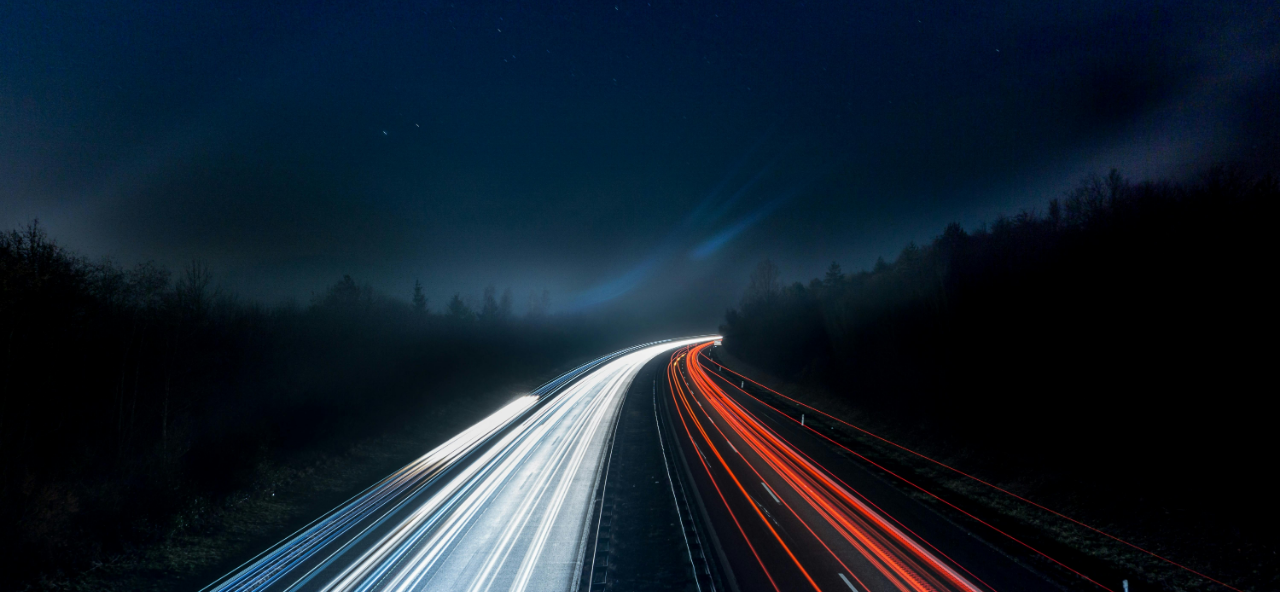
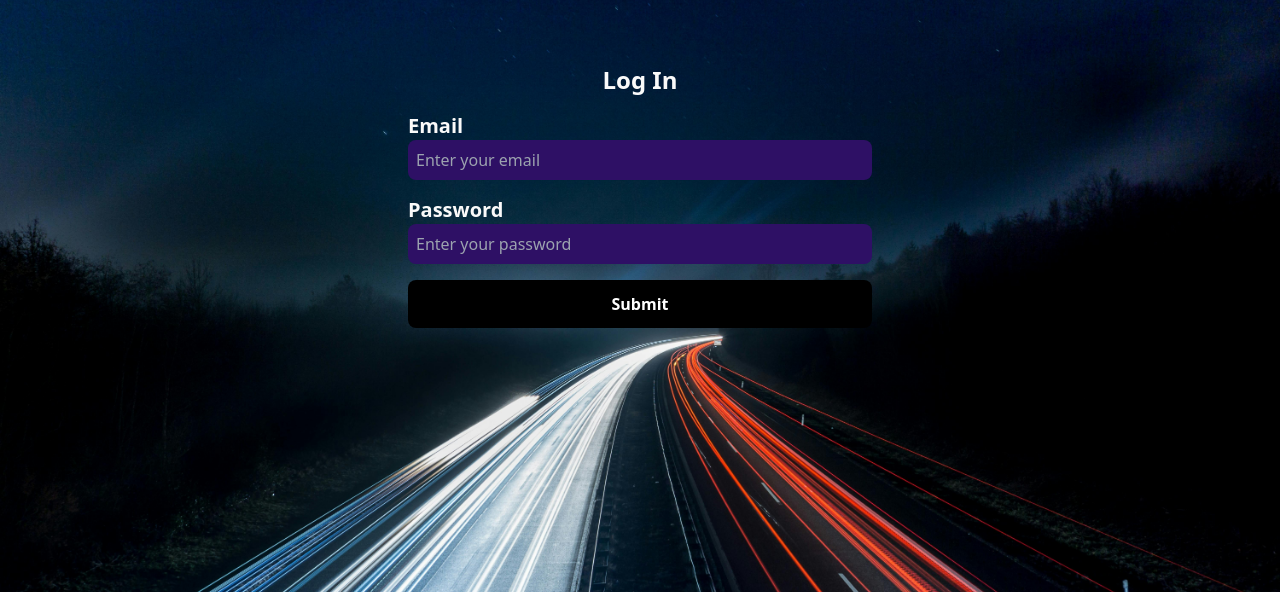
Before and after one commit to Youcode-Classe-E-2024-2025/Abdelali_Latifi_manager, a PHP site: page / in a window 1280 px wide. Shown: the part 76-668 px from the top of the page. Run offline with PHP 8.4, Linux system fonts and the light colour scheme; some libraries are stand-ins or nearby versions.

Commit message:
la création des form

```diff
--- a/index.php
+++ b/index.php
@@ -23,3 +23,49 @@
             <button id="sign_up" class="p-2 text-xl font-bold rounded-lg hover:bg-violet-600">Sign Up</button>
         </div>
     </header>
+
+    <!-- Form Section -->
+    <section id="FormSignUp"  class="flex flex-col items-center w-full max-w-lg mx-auto mt-10 p-6 hidden">
+        <h2 class="text-2xl font-bold mb-4">Log In</h2>
+        <form action="#" class="w-full space-y-4">
+            <div>
+                <label for="first-name" class="block text-xl font-bold">First Name</label>
+                <input id="first-name" type="text" placeholder="Enter your first name" class="w-full p-2 rounded-lg bg-violet-950  focus:outline-none focus:ring-2 focus:ring-fuchsia-500">
+            </div>
+            <div>
+                <label for="last-name" class="block text-xl font-bold">Last Name</label>
+                <input id="last-name" type="text" placeholder="Enter your last name" class="w-full p-2 rounded-lg bg-violet-950  focus:outline-none focus:ring-2 focus:ring-fuchsia-500">
+            </div>
+            <div>
+                <label for="email" class="block text-xl font-bold">Email</label>
+                <input id="email" type="email" placeholder="Enter your email" class="w-full p-2 rounded-lg bg-violet-950  focus:outline-none focus:ring-2 focus:ring-fuchsia-500">
+            </div>
+            <div>
+                <label for="password" class="block text-xl font-bold">Password</label>
+                <input id="password" type="password" placeholder="Enter your password" class="w-full p-2 rounded-lg bg-violet-950  focus:outline-none focus:ring-2 focus:ring-fuchsia-500">
+            </div>
+            <button type="submit" class="w-full p-3 mt-4 font-bold text-white bg-black rounded-lg hover:bg-green-600">
+                Submit
+            </button>
+        </form>
+    </section>
+    <!--2 Form Section -->
+    <section id="FormSignIn" class="flex flex-col items-center w-full max-w-lg mx-auto mt-10 p-6">
+        <h2 class="text-2xl font-bold mb-4">Log In</h2>
+        <form action="#" class="w-full space-y-4">
+            <div>
+                <label for="email" class="block text-xl font-bold">Email</label>
+                <input id="email" type="email" placeholder="Enter your email" class="w-full p-2 rounded-lg bg-violet-950  focus:outline-none focus:ring-2 focus:ring-fuchsia-500">
+            </div>
+            <div>
+                <label for="password" class="block text-xl font-bold">Password</label>
+                <input id="password" type="password" placeholder="Enter your password" class="w-full p-2 rounded-lg bg-violet-950  focus:outline-none focus:ring-2 focus:ring-fuchsia-500">
+            </div>
+            <button type="submit" class="w-full p-3 mt-4 font-bold text-white bg-black rounded-lg hover:bg-green-600">
+                Submit
+            </button>
+        </form>
+    </section>
+    <script src="main.js" ></script>
+</body>
+</html>
```
